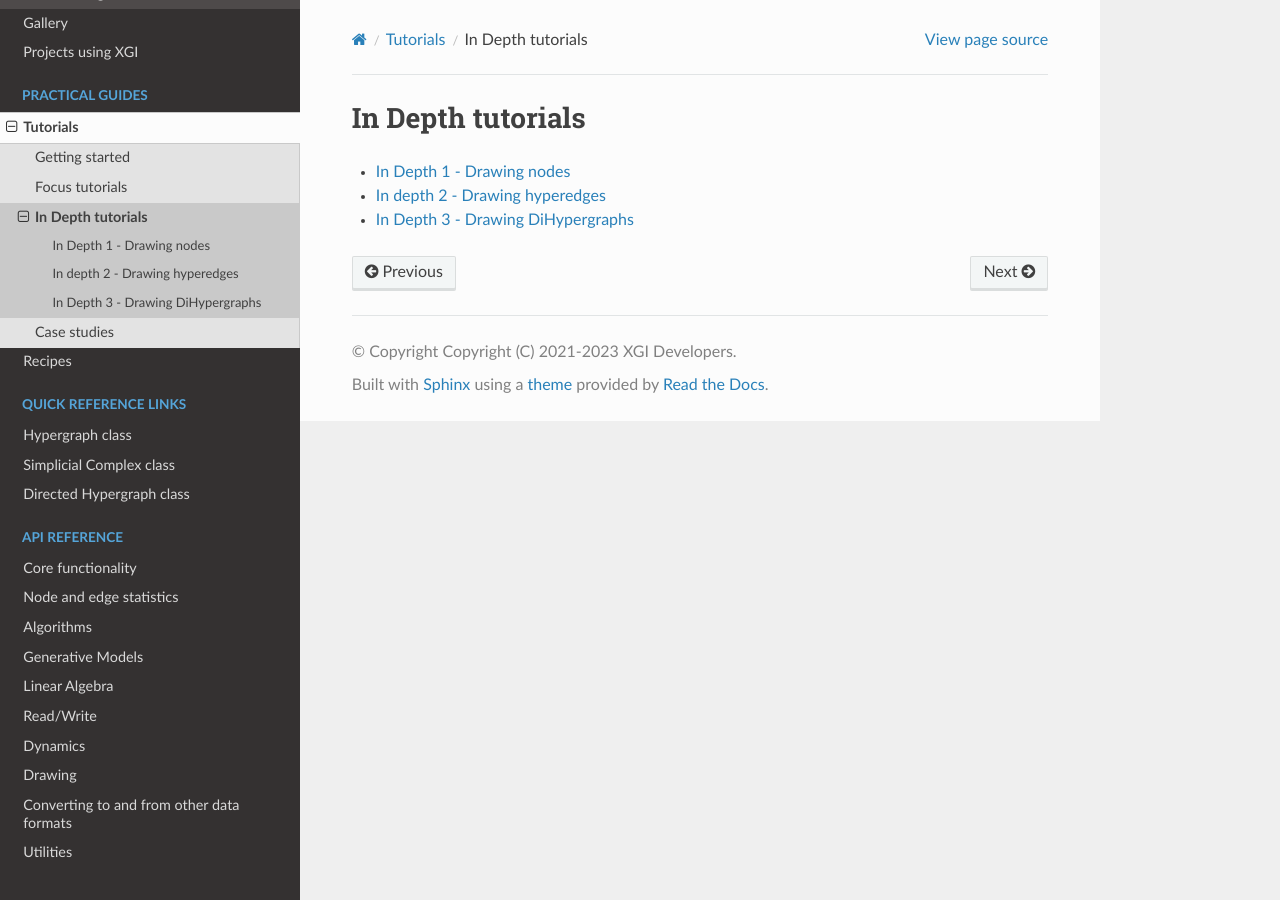
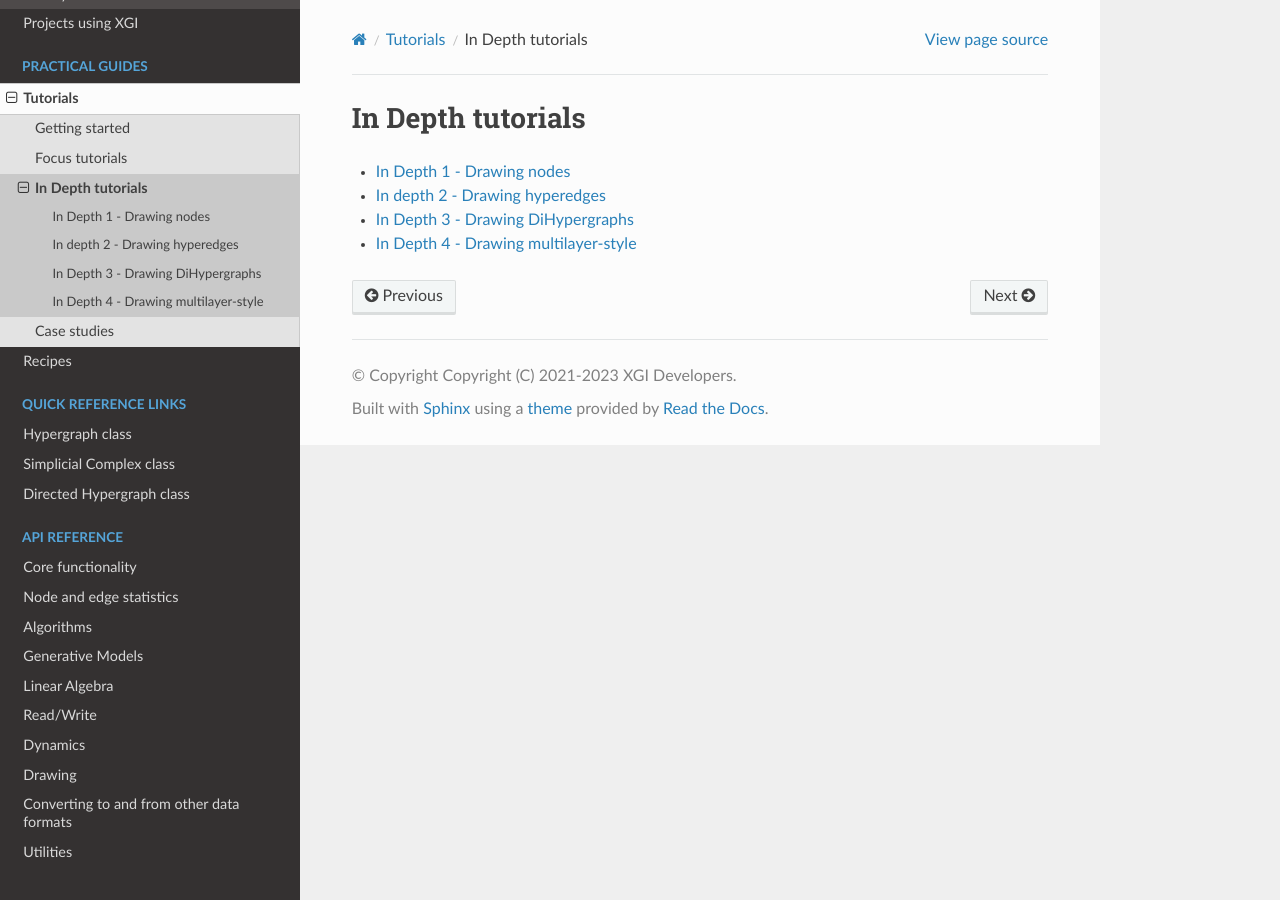
Before and after one commit to xgi-org/xgi, a Sphinx documentation site: the page built from docs/source/api/tutorials/in_depth.rst, in a window 1280 px wide. Built offline with Sphinx 7.4.7 and the Read the Docs theme 2.0.0, drawn with Linux system fonts in a browser that asks for light colours.

Commit message:
fix: add tuto to rst!

```diff
--- a/docs/source/api/tutorials/in_depth.rst
+++ b/docs/source/api/tutorials/in_depth.rst
@@ -8,3 +8,4 @@ In Depth tutorials
    In Depth 1 - Drawing nodes
    In Depth 2 - Drawing hyperedges
    In Depth 3 - Drawing DiHypergraphs
+   In Depth 4 - Drawing multilayer-style
```
